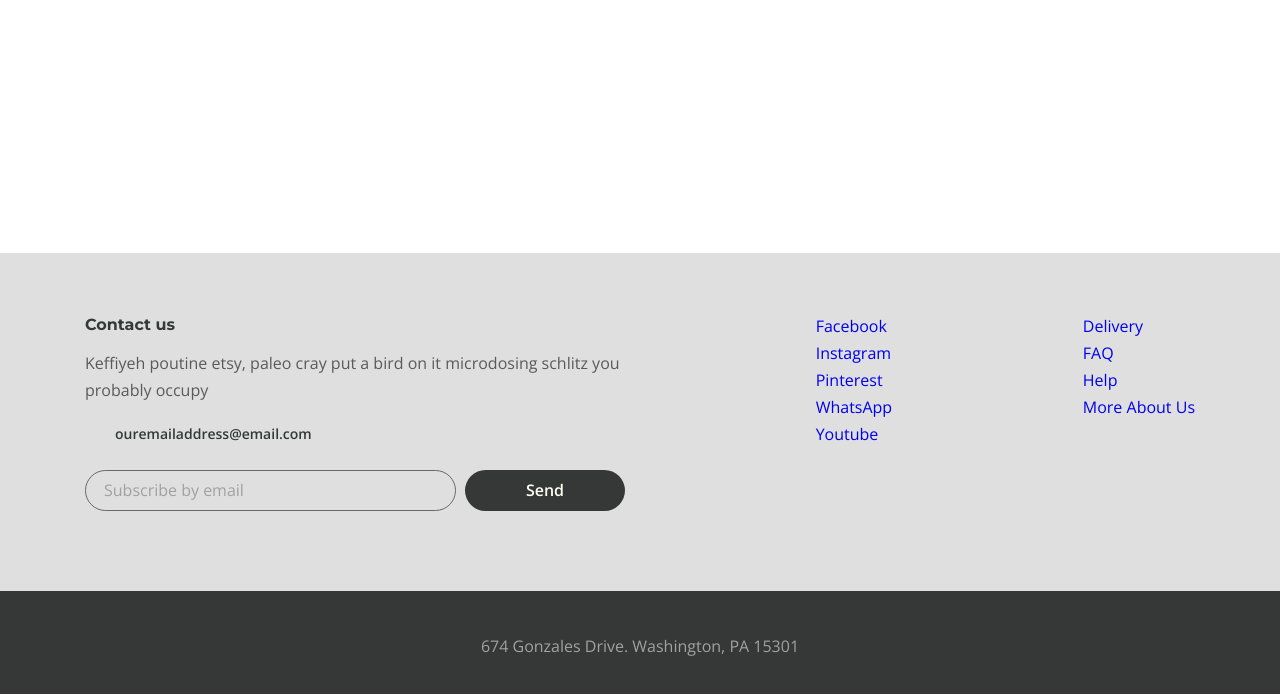
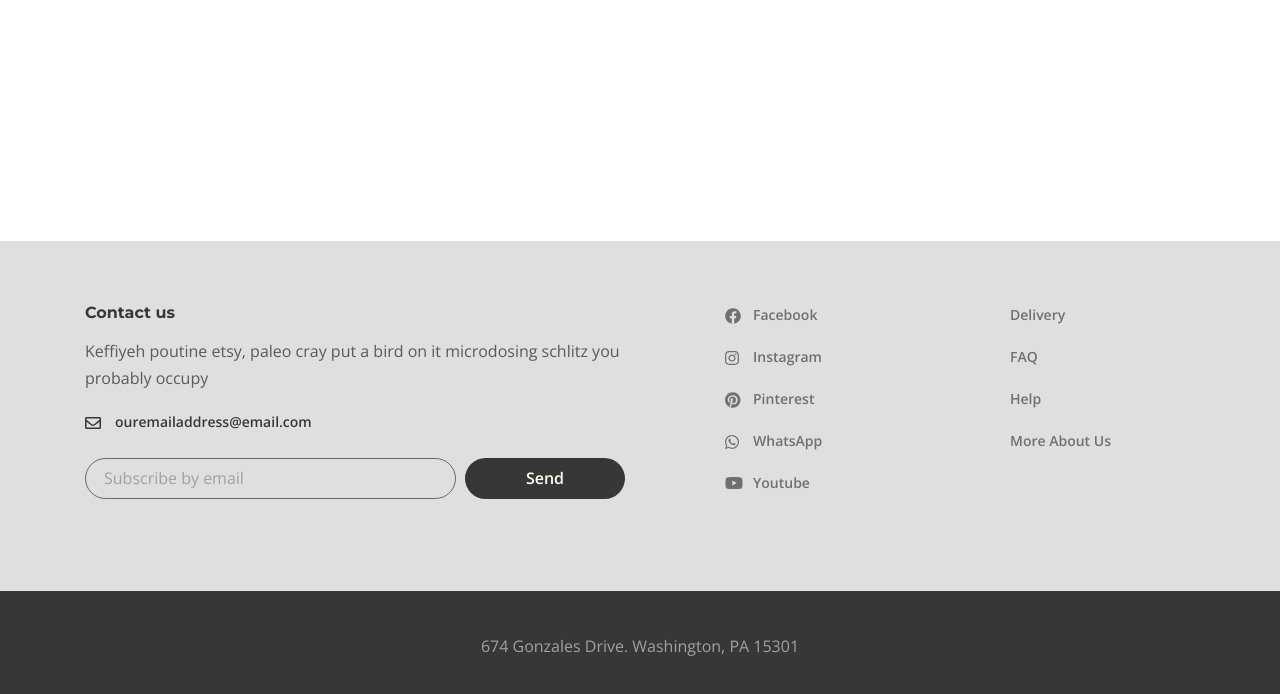
Before and after one commit to Daria0109/furniture-shop, a plain HTML site: page app/index.html in a window 1280 px wide. Shown: the part 98-792 px from the top of the page. Drawn offline with nearby package versions, Linux system fonts and the light colour scheme.

Commit message:
added footer

```diff
--- a/app/index.html
+++ b/app/index.html
@@ -70,19 +70,19 @@
           </div>
           <ul class="footer__social">
             <li class="footer__social-item">
-              <a class="footer__social-link" href="#">Facebook</a>
+              <a class="footer__social-link footer__social-link--facebook" href="#">Facebook</a>
             </li>
             <li class="footer__social-item">
-              <a class="footer__social-link" href="#">Instagram</a>
+              <a class="footer__social-link footer__social-link--instagram" href="#">Instagram</a>
             </li>
             <li class="footer__social-item">
-              <a class="footer__social-link" href="#">Pinterest</a>
+              <a class="footer__social-link footer__social-link--pinterest" href="#">Pinterest</a>
             </li>
             <li class="footer__social-item">
-              <a class="footer__social-link" href="#">WhatsApp</a>
+              <a class="footer__social-link footer__social-link--whatsapp" href="#">WhatsApp</a>
             </li>
             <li class="footer__social-item">
-              <a class="footer__social-link" href="#">Youtube</a>
+              <a class="footer__social-link footer__social-link--youtube" href="#">Youtube</a>
             </li>
           </ul>
           <nav class="footer__menu">
--- a/app/scss/style.scss
+++ b/app/scss/style.scss
@@ -1,8 +1,8 @@
-@import 'vars';
-@import 'fonts';
-@import 'reset';
-@import 'libs';
-@import 'global';
+@import "vars";
+@import "fonts";
+@import "reset";
+@import "libs";
+@import "global";
 
 // H E A D E R
 .header {
@@ -43,7 +43,7 @@
 // F O O T E R
 .footer {
   &__content {
-    background-color: #DFDFDF;
+    background-color: #dfdfdf;
     padding: 60px 0 80px;
   }
   &__inner {
@@ -70,12 +70,15 @@
     margin-bottom: 23px;
     padding-left: 30px;
     display: inline-block;
-    :before {
+    position: relative;
+    &::before {
       content: "";
-      display: flex;
+      position: absolute;
+      left: 0;
+      top: 9px;
       width: 16px;
-      height: 16px;
-      background-image: url("images/email-icon.svg");
+      height: 12px;
+      background-image: url("../images/social/email-icon.svg");
       background-repeat: no-repeat;
       background-size: cover;
     }
@@ -85,7 +88,7 @@
   }
   &__form-input {
     width: 100%;
-    border: 1px solid rgba($title, .7);
+    border: 1px solid rgba($title, 0.7);
     border-radius: 21px;
     background-color: transparent;
     outline: none;
@@ -96,7 +99,7 @@
       font-weight: 400;
       font-size: 16px;
       line-height: 28px;
-      color: #A1A1A1;
+      color: #a1a1a1;
     }
   }
   &__form-btn {
@@ -106,14 +109,71 @@
     border-radius: 21px;
     background-color: $title;
     font-weight: 600;
-    color: #FFFFF0;
+    color: #fffff0;
     padding: 6px 12px;
     min-width: 160px;
+  }
+  &__social {
+    width: 125px;
+    margin-left: 100px;
+    margin-right: auto;
+  }
+  &__social-item,
+  &__menu-item {
+    margin-bottom: 15px;
+  }
+  &__social-link,
+  &__menu-link {
+    font-weight: 600;
+    font-size: 14px;
+    color: #707070;
+  }
+  &__social-link {
+    padding-left: 28px;
+    position: relative;
+    &::before {
+      content: '';
+      position: absolute;
+      left: 0;
+      top: 3px;
+      width: 16px;
+      height: 16px;
+      background-repeat: no-repeat;
+      background-size: cover;
+    }
+  }
+  &__social-link--facebook::before {
+    background-image: url("../images/social/facebook.svg");
+  }
+  &__social-link--instagram::before {
+    background-image: url("../images/social/instagram.svg");
+    top: 4px;
+    width: 14px;
+    height: 14px;
+  }
+  &__social-link--pinterest::before {
+    background-image: url("../images/social/Pinterest.svg");
+  }
+  &__social-link--whatsapp::before {
+    background-image: url("../images/social/whatsapp.svg");
+    top: 4px;
+    width: 14px;
+    height: 14px;
+  }
+  &__social-link--youtube::before {
+    background-image: url("../images/social/youtube.svg");
+    top: 4px;
+    width: 18px;
+    height: 12px;
+  }
+  &__menu {
+    width: 125px;
+    margin-right: 60px;
   }
   &__copyright {
     padding: 42px 0;
     text-align: center;
     background-color: $title;
-    color: #A1A1A1;
+    color: #a1a1a1;
   }
 }
```
Also changed, not shown: app/css/style.min.css, app/images/social/Pinterest.svg (added), app/images/social/email-icon.svg (renamed from app/images/email-icon.svg), app/images/social/facebook.svg (added), app/images/social/instagram.svg (added), app/images/social/whatsapp.svg (added), app/images/social/youtube.svg (added).
